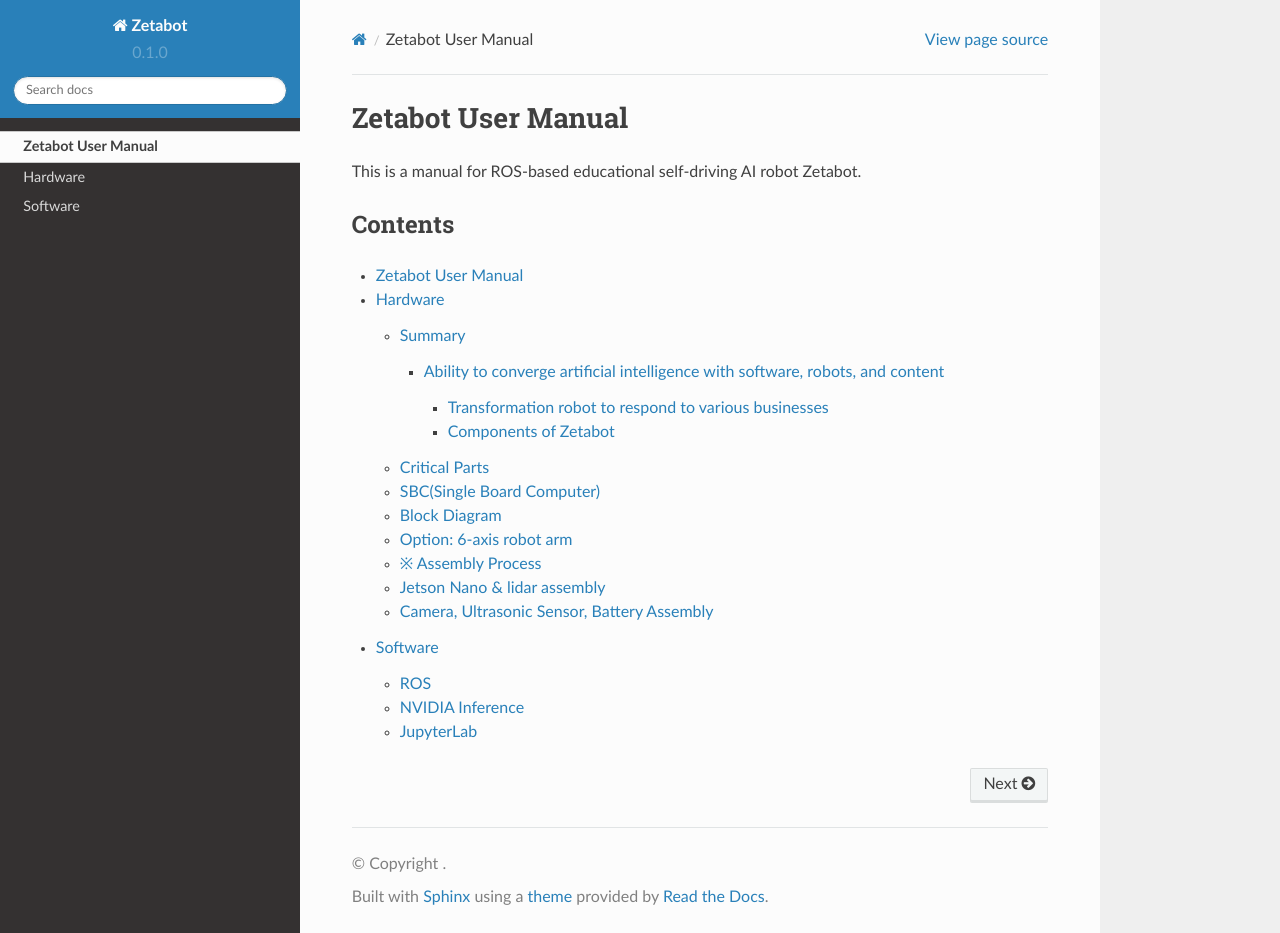
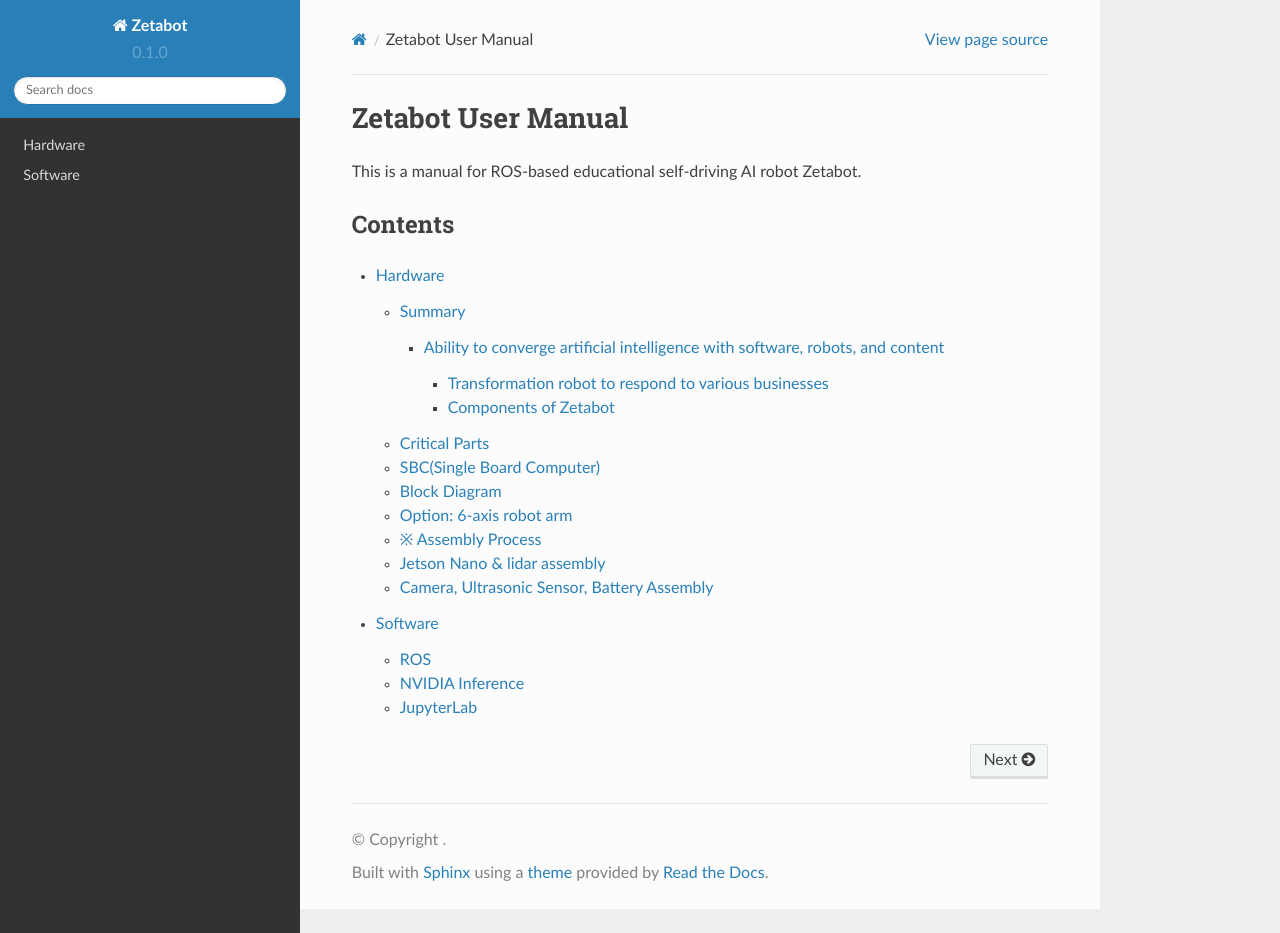
Before and after one commit to zetabank-devteam/teacher_manual, a Sphinx documentation site: the page built from docs/source/index.rst, in a window 1280 px wide and 933 px high. Built offline with Sphinx 7.4.7 and the Read the Docs theme 2.0.0, drawn with Linux system fonts in a browser that asks for light colours; pages that are not in the unit, such as notebooks, are missing from menus.

Commit message:
Update index.rst

```diff
--- a/docs/source/index.rst
+++ b/docs/source/index.rst
@@ -11,6 +11,5 @@ Contents
 
 .. toctree::
 
-  Zetabot User Manual <self>
-  Hardware <hardware>
-  Software <software>
+  hardware
+  software
```
